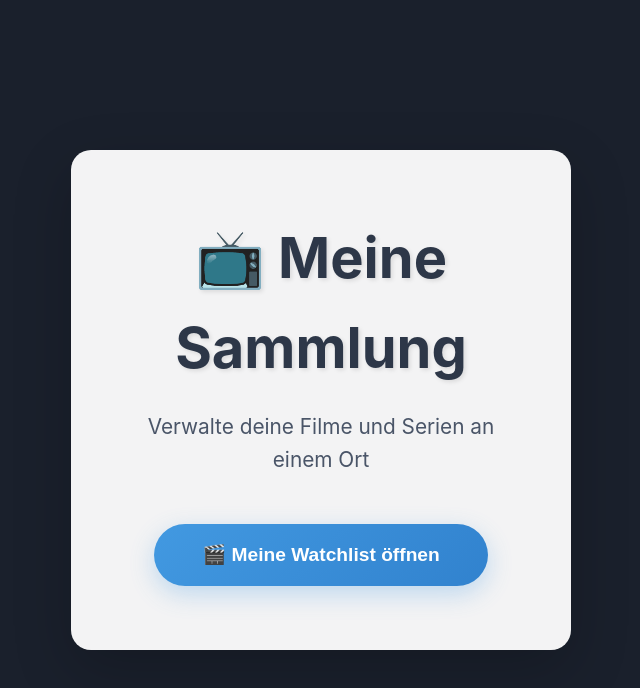
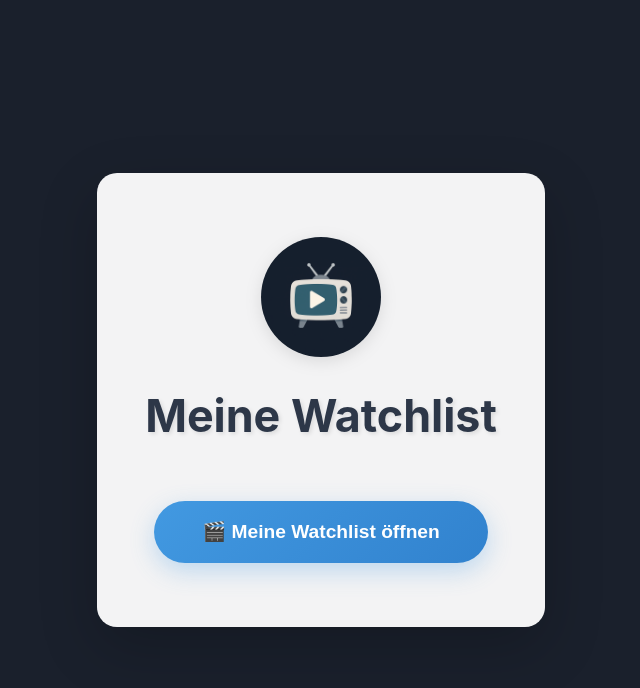
Before and after one commit to lebuile/meinvueprojekt2, a Vue app: page / in a window 1280 px wide. Shown: the top 688 px of the page, without its empty margins (319-959 px from the left). Built offline with nearby package versions, Linux system fonts and the light colour scheme; the HTML template or start-up script is replaced by a standard one.

Commit message:
Logo eingefügt und Integriert

```diff
--- a/src/App.vue
+++ b/src/App.vue
@@ -2,8 +2,10 @@
   <div class="app">
     <div v-if="!showWatchlist" class="landing-page">
       <div class="hero-section">
-        <h1 class="app-title">📺 Meine Sammlung</h1>
-        <p class="app-subtitle">Verwalte deine Filme und Serien an einem Ort</p>
+        <div class="logo-container">
+          <img src="/logo.png" alt="Logo" class="main-logo" />
+          <h1 class="app-title">Meine Watchlist</h1>
+        </div>
 
         <button @click="openWatchlist" class="primary-btn">
           🎬 Meine Watchlist öffnen
@@ -100,11 +102,33 @@ html, body {
   margin: 2rem;
 }
 
+.logo-container {
+  display: flex;
+  flex-direction: column;
+  align-items: center;
+  gap: 1.5rem;
+  margin-bottom: 3rem;
+}
+
+.main-logo {
+  width: 120px;
+  height: 120px;
+  object-fit: contain;
+  background: transparent;
+  border-radius: 50%;
+  filter: drop-shadow(0 4px 8px rgba(0, 0, 0, 0.1));
+  transition: transform 0.3s ease;
+}
+
+.main-logo:hover {
+  transform: scale(1.05);
+}
+
 .app-title {
-  font-size: 3.5rem;
+  font-size: 2.8rem;
   font-weight: 700;
   color: #2d3748;
-  margin: 0 0 1rem 0;
+  margin: 0;
   text-shadow: 2px 2px 4px rgba(0, 0, 0, 0.1);
 }
 
@@ -196,8 +220,13 @@ html, body {
     max-width: none;
   }
 
+  .main-logo {
+    width: 90px;
+    height: 90px;
+  }
+
   .app-title {
-    font-size: 2.5rem;
+    font-size: 2rem;
   }
 
   .app-subtitle {
```
Also changed, not shown: public/logo.png (added).
